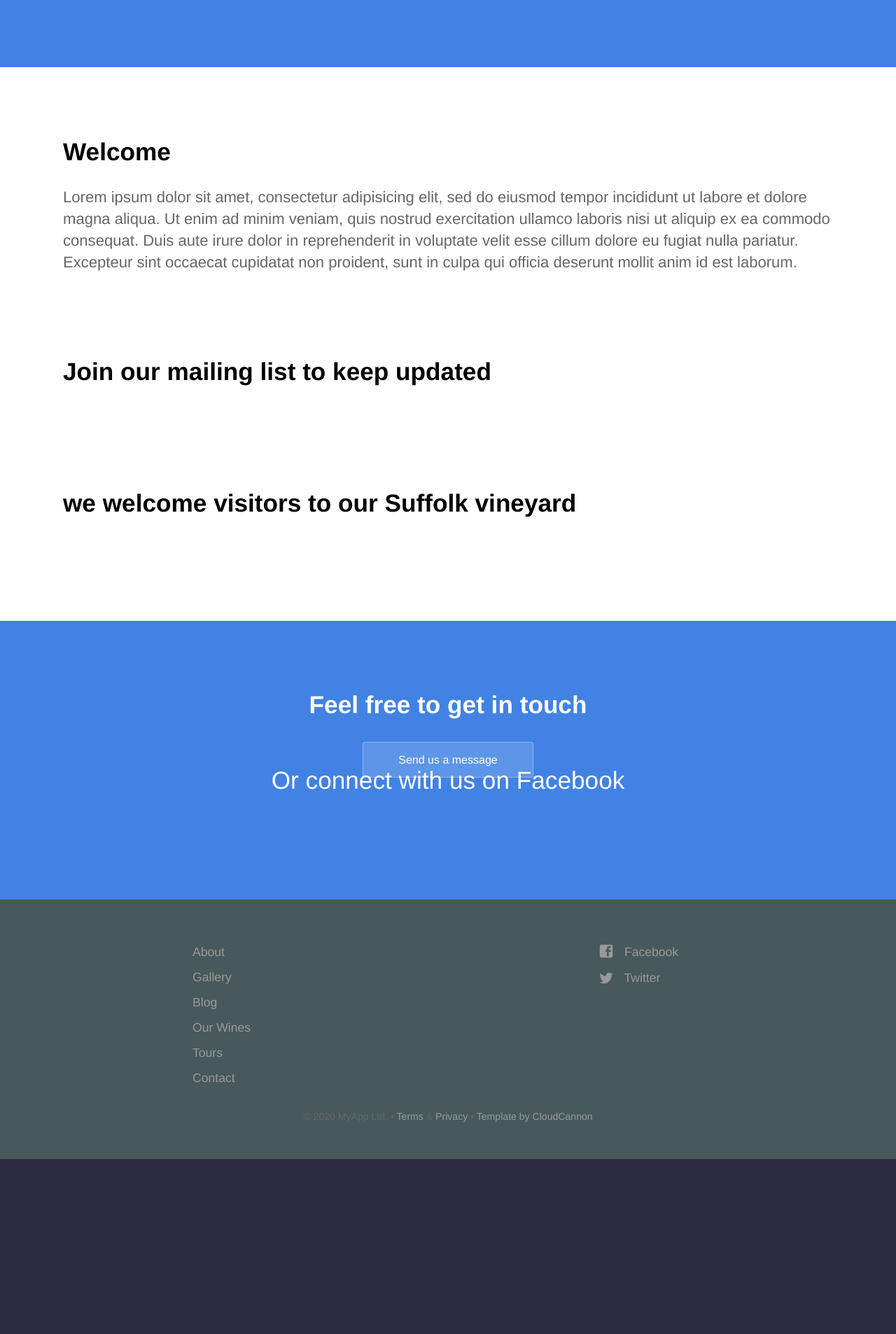
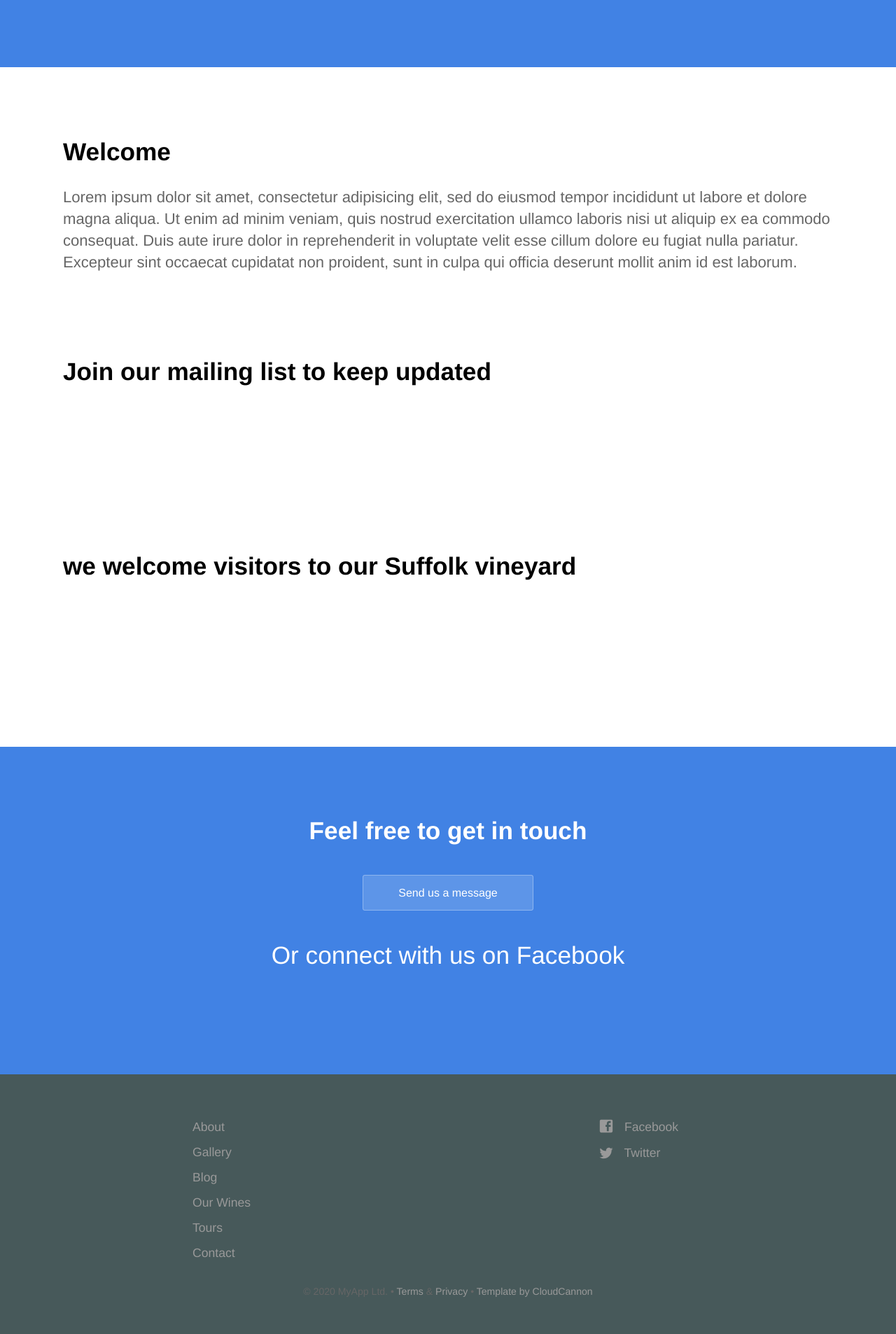
Before and after one commit to seblawson11/CoopersCroft, a Jekyll site: the page built from index.html, in a window 1280 px wide. Shown: the part 1008-2914 px from the top of the page at 70% size. Built offline with Jekyll 4.4.1, drawn with Linux system fonts in a browser that asks for light colours; before the commit the page ends 2664 px from its top, so only the background shows below that; grey boxes are pictures that could not be loaded.

```diff
--- a/index.html
+++ b/index.html
@@ -28,7 +28,7 @@ description: A wine from Suffolk
 		<div class="container flex">
 			<div class="text editable">
 				<h2><strong>Join our mailing list to keep updated</strong></h2>
-				<div class="button alt"><a href="">Subscribe</a></div>
+				<div class="cta button alt"><a href="">Subscribe</a></div>
 			</div>
 		</div>
 	</section>
@@ -37,7 +37,7 @@ description: A wine from Suffolk
 		<div class="container flex">
 			<div class="text editable">
 				<h2><strong>we welcome visitors to our Suffolk vineyard</strong></h2>
-				<div class="button alt"><a href="{{ site.baseurl }}/tours/">Plan a Visit</a></div>
+				<div class="cta button alt"><a href="{{ site.baseurl }}/tours/">Plan a Visit</a></div>
 			</div>
 		</div>
 	</section>
@@ -56,7 +56,7 @@ description: A wine from Suffolk
 
 	<section class="bottom-cta">
 		<h2 class="editable"><strong>Feel free to get in touch</strong></h2>
-		<div class="button alt"><a href="{{ site.baseurl }}/contact/">Send us a message</a></div>
+		<div class="cta button alt"><a href="{{ site.baseurl }}/contact/">Send us a message</a></div>
 		<h2>Or connect with us on Facebook</h2>
 	</section>
 </div>
```
